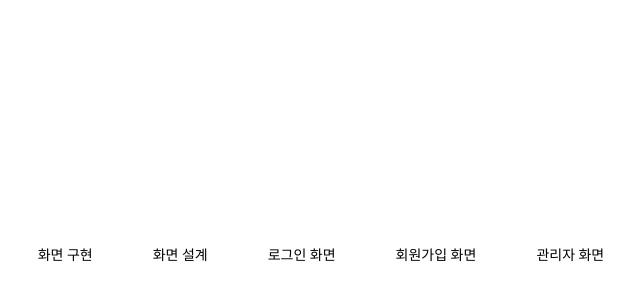
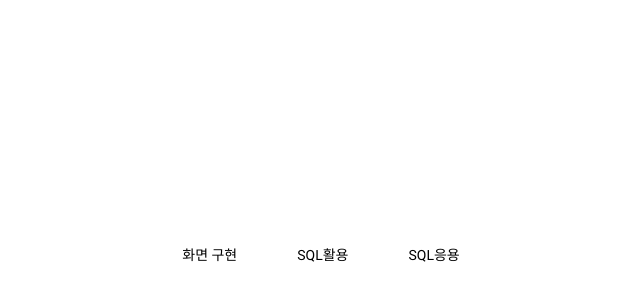
Before and after one commit to zinny24/zinny24.github.io, a plain HTML site: page index.html in a window 1280 px wide. Shown: the part 146-446 px from the top of the page, without its empty margins (319-959 px from the left). Drawn offline with Linux system fonts and the light colour scheme.

Commit message:
Update index.html

```diff
--- a/index.html
+++ b/index.html
@@ -51,10 +51,8 @@
 </head>
 <body>
     <a href="ui_make.pdf">화면 구현</a>
-        <a href="ui_design.pdf">화면 설계</a>
-        <a href="login.PNG">로그인 화면</a>
-        <a href="reg.PNG">회원가입 화면</a>
-        <a href="admin.PNG">관리자 화면</a>
+        <a href="SQL-act.pdf">SQL활용</a>
+        <a href="SQL-app">SQL응용</a>
     <!--<section>
         <div class="flex">
             <ul>
```
